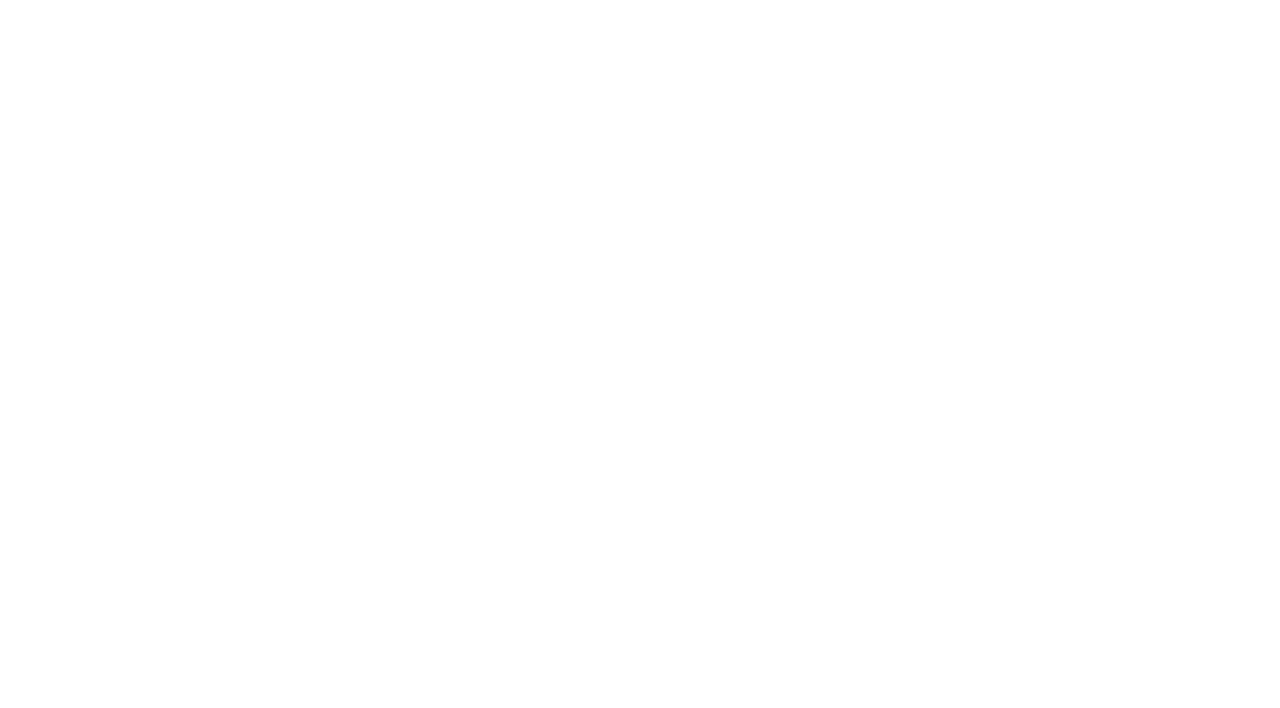
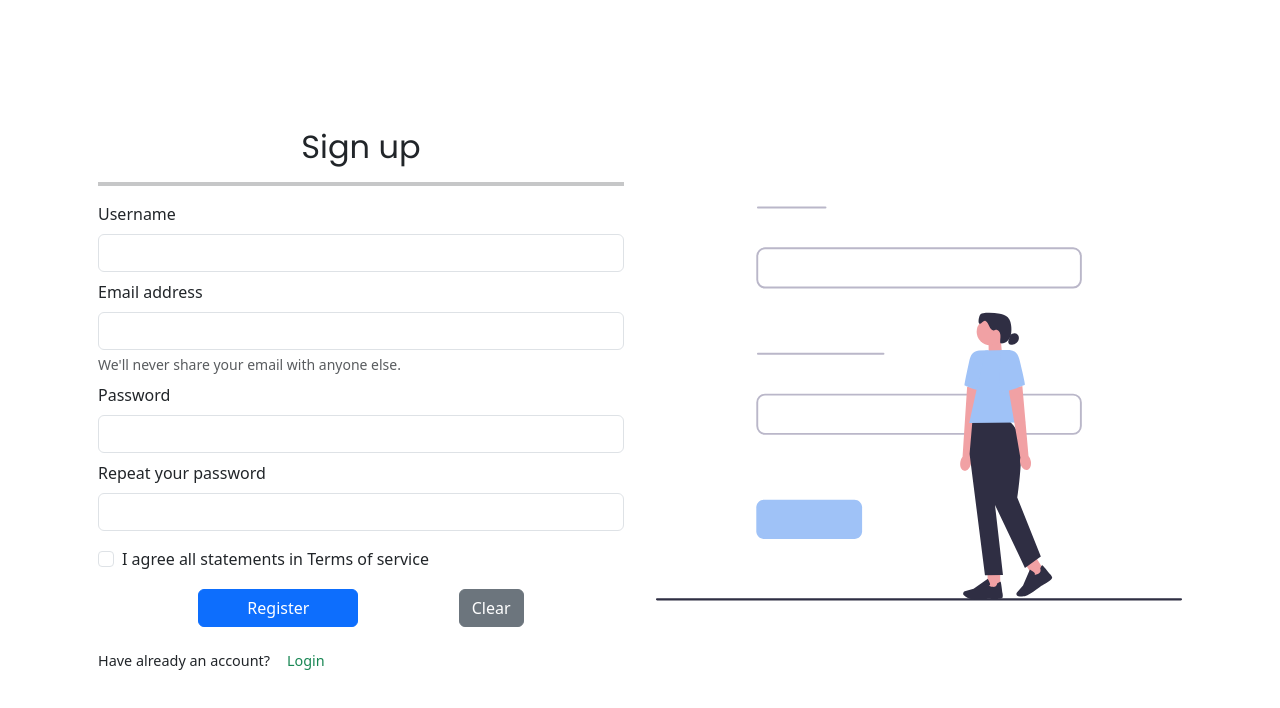
Before and after one commit to JacintoRR396/sdjr2---web-sd_portfolio--ang, an Angular app: page /auth/login in a window 1280 px wide. Both pictures are taken after a click on the button "Register". Shown: the top 708 px of the page. Built offline with nearby package versions, Linux system fonts and the light colour scheme; a web font is replaced by a local one.

Commit message:
auth register basic structure with css about lg

```diff
--- a/src/app/layouts/auth/layout/auth-layout.component.html
+++ b/src/app/layouts/auth/layout/auth-layout.component.html
@@ -1 +1,3 @@
-<router-outlet></router-outlet>
+<div class="container">
+  <router-outlet></router-outlet>
+</div>
--- a/src/app/layouts/auth/layout/auth-layout.component.scss
+++ b/src/app/layouts/auth/layout/auth-layout.component.scss
@@ -0,0 +1,4 @@
+.container {
+  margin: 7rem 0;
+  padding: 1rem;
+}
--- a/src/app/layouts/auth/pages/login/code/auth-login-page.component.html
+++ b/src/app/layouts/auth/pages/login/code/auth-login-page.component.html
@@ -1,29 +1,21 @@
-<div class="container">
-  <div class="container-row row d-flex justify-content-around">
-
-    <div class="sctn-image col">
-      <h1>IMAGE</h1>
+<div class="sctn-image col d-flex">
+  <img src="../.././../../../../assets/images/web/auth/bg-auth_login.svg" alt="Auth Login">
 </div>
 
 <div class="sctn-login col">
-      <h2 class="sctn-login__title">Sign in</h2>
+  <h2 class="sctn-login__title text-dark">Sign in</h2>
   <hr class="border-bottom border-2 border-dark">
   <form class="sctn-login__form">
-        <div class="sctn-login__email mb-3">
+    <div class="sctn-login__email mb-2">
       <label for="email" class="sctn-login__email-lbl form-label">Email address</label>
       <input type="email" class="sctn-login__email-val form-control" id="email" aria-describedby="emailHelp">
-          <div id="emailHelp" class="sctn-login__email-info form-text">We'll never share your email with anyone else.</div>
     </div>
     <div class="sctn-login__pass mb-3">
       <label for="password" class="sctn-login__pass-lbl form-label">Password</label>
       <input type="password" class="sctn-login__pass-val form-control" id="password">
     </div>
-        <div class="sctn-login__verify mb-3">
-          <label for="passwordVerify" class="sctn-login__verify-lbl form-label">Confirm password</label>
-          <input type="password" class="sctn-login__verify-val form-control" id="passwordVerify">
-        </div>
     <div class="d-flex justify-content-between mb-3">
-          <div class="sctn-login__remember mb-3 form-check">
+      <div class="sctn-login__remember form-check">
         <input type="checkbox" class="sctn-login__remember-val form-check-input" id="checkRemember">
         <label class="sctn-login__remember-lbl form-check-label" for="checkRemember">Remember me</label>
       </div>
@@ -31,14 +23,12 @@
         <span class="sctn-login__forgot-txt">Forgot password?</span>
       </a>
     </div>
-        <button type="submit" class="sctn-login__login-btn btn btn-primary">Login</button>
+    <button type="submit" class="sctn-login__btn-main btn btn-primary w-100">Login</button>
   </form>
-      <div class="sctn-login__register mt-2">
+  <div class="sctn-login__register mt-3">
     <span class="sctn-login__register-txt">Dont't have an account?</span>
     <button class="sctn-login__register-btn btn btn-link text-danger ms-1" [routerLink]="[ linkRegister ]">
       Register
     </button>
   </div>
 </div>
-  </div>
-</div>
--- a/src/app/layouts/auth/pages/login/code/auth-login-page.component.scss
+++ b/src/app/layouts/auth/pages/login/code/auth-login-page.component.scss
@@ -1,13 +1,14 @@
-.container-row {
-  margin: 4rem;
-  padding: 1rem;
+:host {
+  display: flex;
+  justify-content: space-around;
+  gap: 2rem;
 }
 
 .sctn-login {
   &__title {
     text-align: center;
   }
-  &__login-btn {
+  &__btn-main {
     width: 9rem;
   }
   &__forgot-link {
--- a/src/app/layouts/auth/pages/register/code/auth-register-page.component.html
+++ b/src/app/layouts/auth/pages/register/code/auth-register-page.component.html
@@ -1 +1,46 @@
-<p>auth-register-page works!</p>
+<div class="sctn-register col">
+  <h2 class="sctn-register__title">Sign up</h2>
+  <hr class="border-bottom border-2 border-dark">
+  <form class="sctn-register__form">
+    <div class="sctn-register__username mb-2">
+      <label for="username" class="sctn-register__username-lbl form-label">Username</label>
+      <input type="username" class="sctn-register__username-val form-control" id="username" aria-describedby="emailHelp">
+    </div>
+    <div class="sctn-register__email mb-2">
+      <label for="email" class="sctn-register__email-lbl form-label">Email address</label>
+      <input type="email" class="sctn-register__email-val form-control" id="email" aria-describedby="emailHelp">
+      <div id="emailHelp" class="sctn-register__email-info form-text">We'll never share your email with anyone else.</div>
+    </div>
+    <div class="sctn-register__pass mb-2">
+      <label for="password" class="sctn-register__pass-lbl form-label">Password</label>
+      <input type="password" class="sctn-register__pass-val form-control" id="password">
+    </div>
+    <div class="sctn-register__verify mb-3">
+      <label for="passwordVerify" class="sctn-register__verify-lbl form-label">Repeat your password</label>
+      <input type="password" class="sctn-register__verify-val form-control" id="passwordVerify">
+    </div>
+    <div class="d-flex justify-content-between mb-3">
+      <div class="sctn-register__terms form-check">
+        <input type="checkbox" class="sctn-register__terms-val form-check-input" id="checkTerms">
+        <label class="sctn-register__terms-lbl form-check-label" for="checkTerms">
+          I agree all statements in Terms of service
+        </label>
+      </div>
+    </div>
+    <div class="sctn-register__btns d-flex justify-content-evenly">
+      <button type="submit" class="sctn-register__btns-main btn btn-primary">Register</button>
+      <button class="sctn-register__btns-reset btn btn-secondary">Clear</button>
+    </div>
+
+  </form>
+  <div class="sctn-register__login mt-3">
+    <span class="sctn-register__login-txt">Have already an account?</span>
+    <button class="sctn-register__login-btn btn btn-link text-success ms-1" [routerLink]="[ linkLogin ]">
+      Login
+    </button>
+  </div>
+</div>
+
+<div class="sctn-image col d-flex">
+  <img src="../.././../../../../assets/images/web/auth/bg-auth_register.svg" alt="Auth Login">
+</div>
--- a/src/app/layouts/auth/pages/register/code/auth-register-page.component.scss
+++ b/src/app/layouts/auth/pages/register/code/auth-register-page.component.scss
@@ -0,0 +1,27 @@
+:host {
+  display: flex;
+  justify-content: space-around;
+  gap: 2rem;
+}
+
+.sctn-register {
+  &__title {
+    text-align: center;
+  }
+  &__btns-main {
+    width: 10rem;
+  }
+  &__login {
+    font-size: 0.9rem;
+    &-txt {
+      vertical-align: text-top;
+    }
+    &-btn {
+      font-size: 0.9rem;
+      text-decoration: none;
+      &:hover {
+        text-decoration: underline;
+      }
+    }
+  }
+}
--- a/src/app/layouts/auth/pages/register/code/auth-register-page.component.ts
+++ b/src/app/layouts/auth/pages/register/code/auth-register-page.component.ts
@@ -1,8 +1,20 @@
 import { Component } from '@angular/core';
+
+import { MessagesService } from '../../../../../shared/services/app-messages.service';
+
+import { NAVIGATION_ROUTES } from '../../../../../models/navigation-routes.model';
 
 @Component({
   selector: 'sdjr2--auth-register-page',
   templateUrl: './auth-register-page.component.html',
   styleUrl: './auth-register-page.component.scss'
 })
-export class AuthRegisterPageComponent {}
+export class AuthRegisterPageComponent {
+  navRoutes = NAVIGATION_ROUTES;
+
+  constructor( private readonly messagesService: MessagesService ) {}
+
+  get linkLogin(): string {
+    return `../${this.navRoutes.auth.login}`;
+  }
+}
--- a/src/app/models/navigation-routes.model.ts
+++ b/src/app/models/navigation-routes.model.ts
@@ -4,5 +4,6 @@ export const NAVIGATION_ROUTES = {
     register: 'register',
     recovery: 'recovery'
   },
+  helperRoot: '',
   helperFather: '../'
 }
```
Also changed, not shown: src/app/layouts/auth/auth-routing.module.ts (+9 -5 lines), src/assets/images/web/auth/bg-auth_login.svg (added), src/assets/images/web/auth/bg-auth_register.svg (added). Lines whose indentation alone changed are shown as unchanged.
